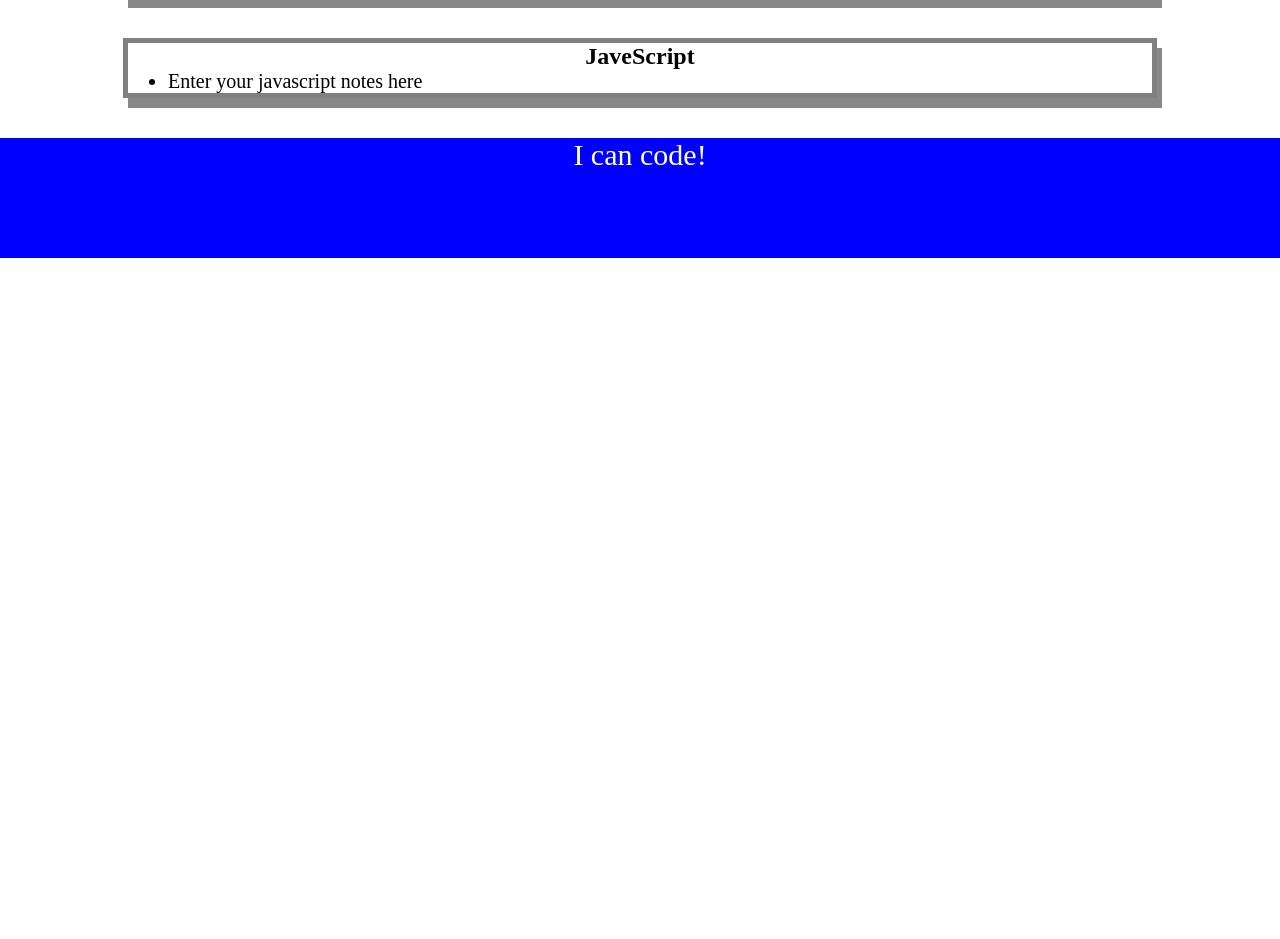
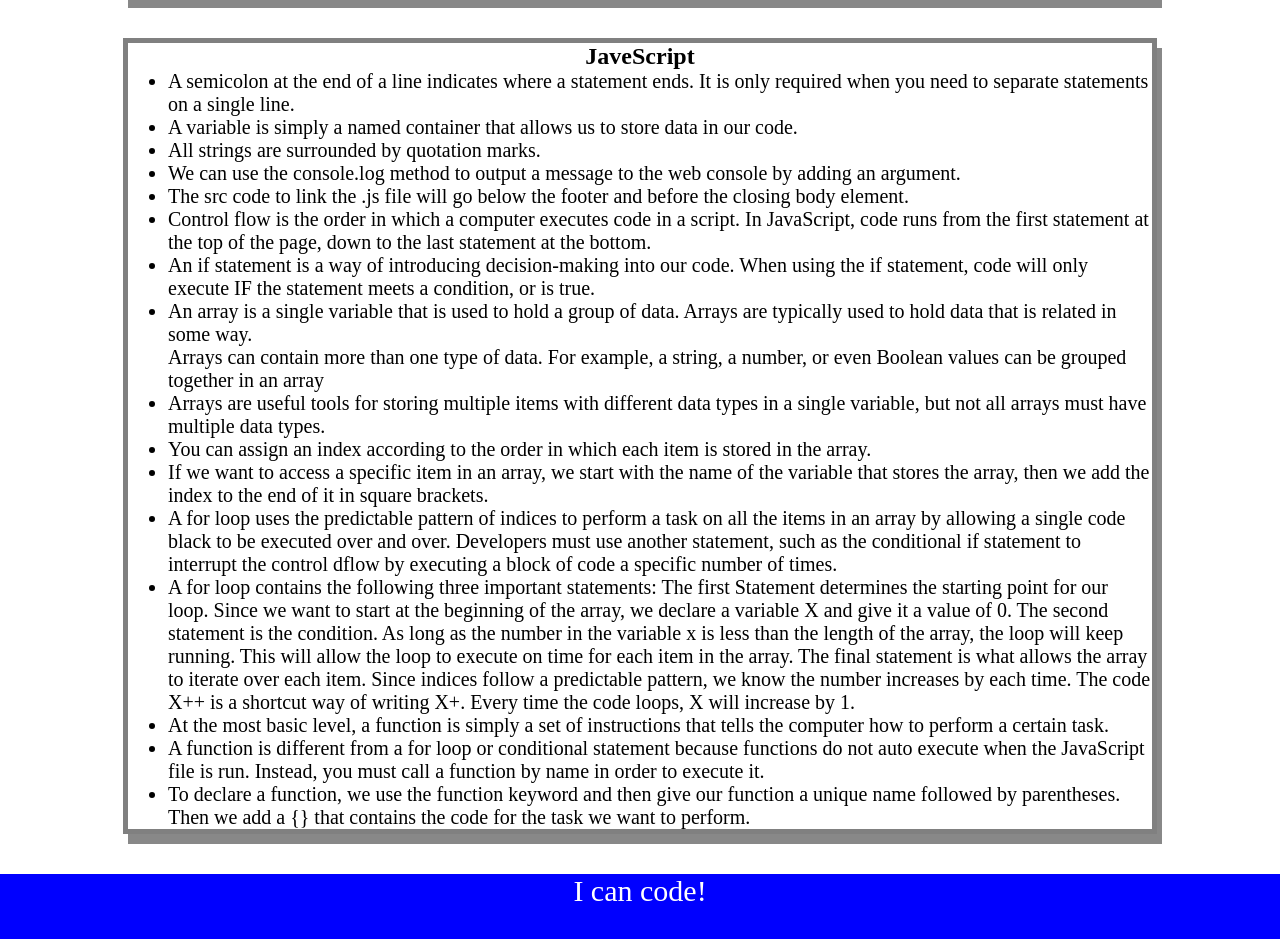
Before and after one commit to IsaiahSkidmore/prework-study-guide, a plain HTML site: page index.html in a window 1280 px wide. Shown: the part 1227-2166 px from the top of the page. Before the commit the page ends 1485 px from the top, so only its background shows below. Drawn offline with Linux system fonts and the light colour scheme.

Commit message:
Added functions and remaining notes for JavaScript

```diff
--- a/assets/script.js
+++ b/assets/script.js
@@ -1,19 +1,27 @@
 var topics = ['HTML', 'CSS', 'Git', 'JavaScript'];
+var randomTopic = topics[Math.floor(Math.random() * topics.length)];
 
+function listTopics() {
  for (var x = 0; x < topics.length; x++) {
    console.log(topics[x]);
  }
+}
 
-/*
-if (topic === 'HTML') {
+function selectTopic() {
+ if (randomTopic === 'HTML') {
    console.log("Let's study HTML!");
-} else if (topic === 'CSS') {
+ } else if (randomTopic === 'CSS') {
    console.log("Let's study CSS!");
-} else if (topic === 'Git') {
+ } else if (randomTopic === 'Git') {
    console.log("Let's study Git!");
-} else if (topic === 'JavaScript') {
+ } else if (randomTopic === 'JavaScript') {
    console.log("Let's study JavaScript!");
  } else {
    console.log('Please try again!');
  }
-*/
+}
+
+console.log('Here are the topics we learned through Prework:');
+listTopics();
+console.log('Which topic should we study first?');
+selectTopic();
--- a/index.html
+++ b/index.html
@@ -69,7 +69,26 @@
       <section class="card" id="javascript-section">
         <h2>JaveScript</h2>
           <ul>
-            <li>Enter your javascript notes here</li>
+            <li>A semicolon at the end of a line indicates where a statement ends. It is only required when you need to separate statements on a single line.</li>
+            <li>A variable is simply a named container that allows us to store data in our code.</li>
+            <li>All strings are surrounded by quotation marks.</li>
+            <li>We can use the console.log method to output a message to the web console by adding an argument.</li>
+            <li>The src code to link the .js file will go below the footer and before the closing body element.</li>
+            <li>Control flow is the order in which a computer executes code in a script. In JavaScript, code runs from the first statement at the top of the page, down to the last statement at the bottom.</li>
+            <li>An if statement is a way of introducing decision-making into our code. When using the if statement, code will only execute IF the statement meets a condition, or is true.</li>
+            <li>An array is a single variable that is used to hold a group of data. Arrays are typically used to hold data that is related in some way.</li>
+            <l>Arrays can contain more than one type of data. For example, a string, a number, or even Boolean values can be grouped together in an array</l>
+            <li>Arrays are useful tools for storing multiple items with different data types in a single variable, but not all arrays must have multiple data types.</li>
+            <li>You can assign an index according to the order in which each item is stored in the array.</li>
+            <li>If we want to access a specific item in an array, we start with the name of the variable that stores the array, then we add the index to the end of it in square brackets.</li>
+            <li>A for loop uses the predictable pattern of indices to perform a task on all the items in an array by allowing a single code black to be executed over and over. Developers must use another statement, such as the conditional if statement to interrupt the control dflow by executing a block of code a specific number of times.</li>
+            <li>A for loop contains the following three important statements:
+              The first Statement determines the starting point for our loop. Since we want to start at the beginning of the array, we declare a variable X and give it a value of 0.
+              The second statement is the condition. As long as the number in the variable x is less than the length of the array, the loop will keep running. This will allow the loop to execute on time for each item in the array.
+              The final statement is what allows the array to iterate over each item. Since indices follow a predictable pattern, we know the number increases by  each time. The code X++ is a shortcut way of writing X+. Every time the code loops, X will increase by 1.</li>
+            <li>At the most basic level, a function is simply a set of instructions that tells the computer how to perform a certain task.</li>
+            <li>A function is different from a for loop or conditional statement because functions do not auto execute when the JavaScript file is run. Instead, you must call a function by name in order to execute it. </li>
+            <li>To declare a function, we use the function keyword and then give our function a unique name followed by parentheses. Then we add a {} that contains the code for the task we want to perform.</li>
           </ul>
       </section>
     </main>
```
Lines whose indentation alone changed are shown as unchanged.
